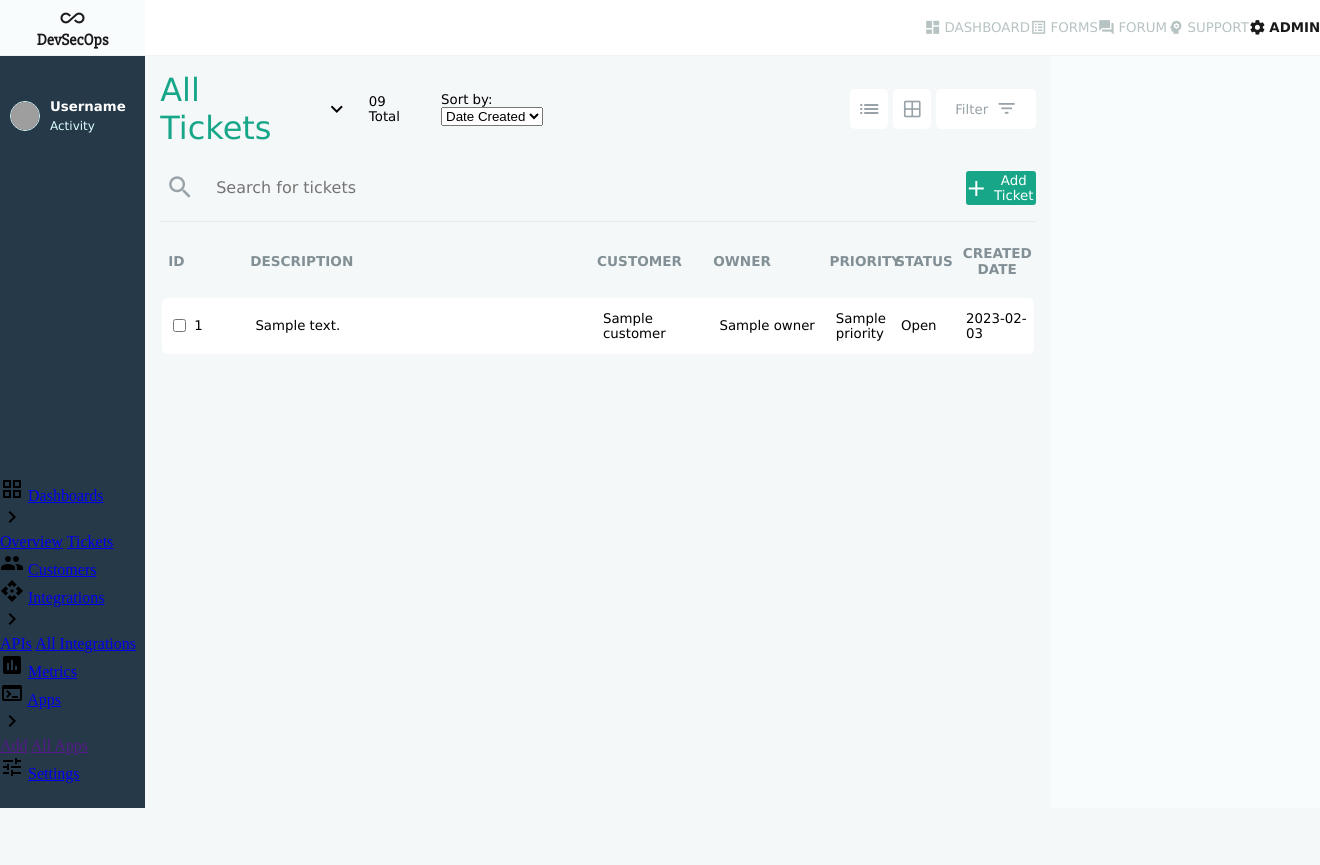
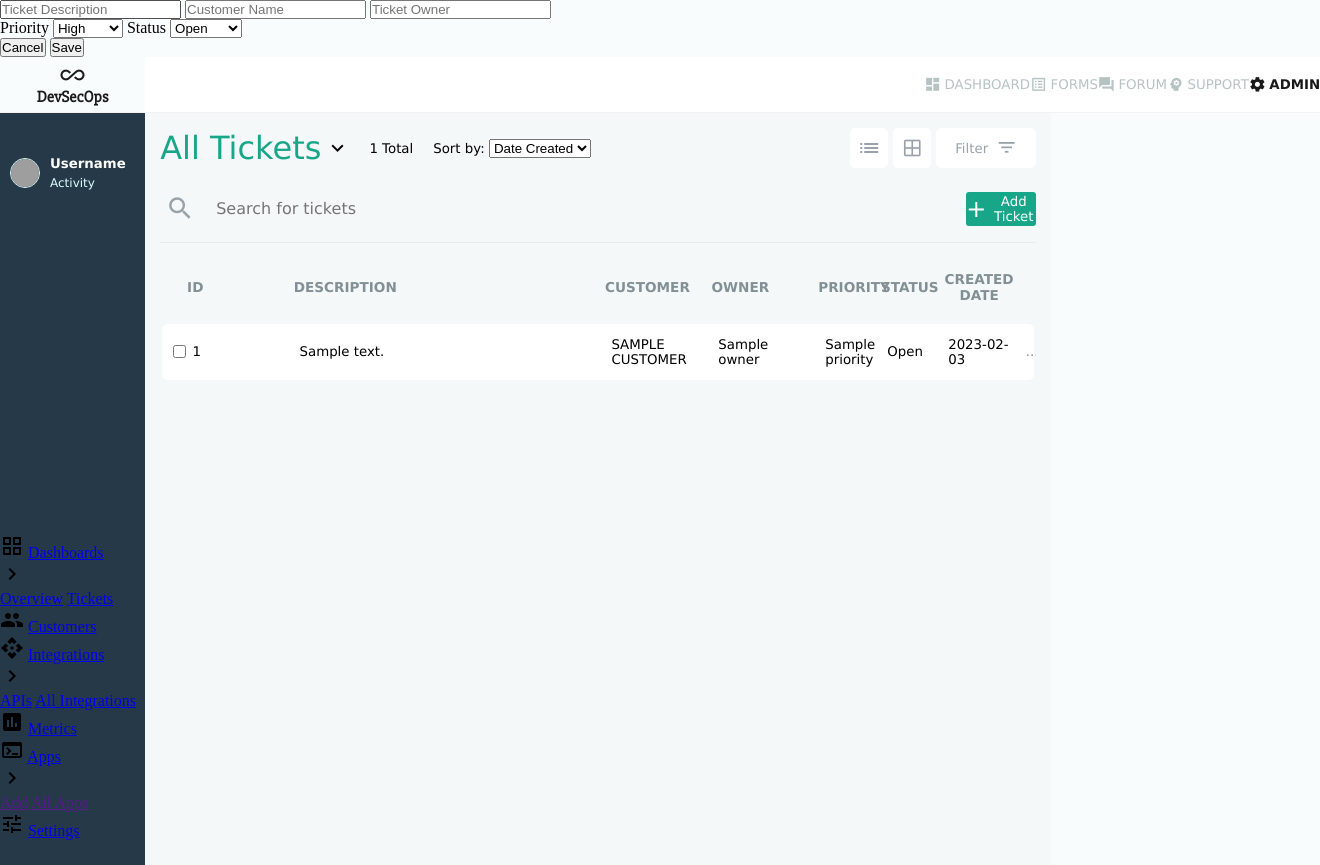
Before and after one commit to dscode-dev/cap-django, a Django app: page /portal/admin/tickets/ in a window 1320 px wide. Before the commit the page ends 808 px from the top, so only its background shows below. Run offline with Django 4.2, Linux system fonts and the light colour scheme; tables that the repository leaves empty hold one stand-in row (values such as "Sample post"); a database or web service that is not in the repository returns one stand-in record (values such as "Sample title"); data that the repository does not hold is empty; grey boxes are pictures that could not be loaded.

Commit message:
commit pages admin

```diff
--- a/devsecops_portal/base_templates/global/base.html
+++ b/devsecops_portal/base_templates/global/base.html
@@ -8,6 +8,38 @@
 </head>
 
 <body>
+    <div class="hidden" id="forms-tickets">
+        <form action="/portal/admin/tickets/add/" method="POST">
+            {% csrf_token %}
+            <!--<label for="desc">Description</label>-->
+            <input type="text" name="desc" id="desc" placeholder="Ticket Description" required>
+            <!--<label for="client">Customer</label>-->
+            <input type="text" name="client" id="client" placeholder="Customer Name" required>
+            <!--<label for="owner">Owner</label>-->
+            <input type="text" name="owner" id="owner" placeholder="Ticket Owner" required>
+            <div class="selects">
+                <label for="priority">Priority</label>
+                <select name="priority" id="priority">
+                    <option value="high">High</option>
+                    <option value="medium">Medium</option>
+                    <option value="low">Low</option>
+                </select>
+                <label for="status">Status</label>
+                <select name="status" id="status">
+                    <option value="open">Open</option>
+                    <option value="running">Running</option>
+                </select>
+            </div>
+            <!--<select type="text" name="priority" id="priority" required>-->
+            <!--<input type="text" name="status" id="status" required>-->
+
+            <div class="buttons">
+                <button id="cancel" type="button">Cancel</button>
+                <button type="submit" id="save">Save</button>
+            </div>
+        </form>
+    </div>
+
     <header class="header-container">
         {% include 'portal/segments/header/header.html' %}
     </header>
@@ -16,5 +48,27 @@
     </main>
 
     <script src="{% static 'portal/calendar/calendar.js' %}"></script>
+    <script>
+        container_forms = document.getElementById("forms-tickets")
+        btn_cancel = document.getElementById("cancel")
+        btn_cancel.addEventListener('click', events => {
+            container_forms.classList.remove("forms-input-tickets");
+            container_forms.classList.add("hidden")
+        })
+
+        btn_save = document.getElementById("save")
+        btn_save.addEventListener('click', events => {
+            alert("Valores enviados!")
+            container_forms.classList.remove("forms-input-tickets")
+            container_forms.classList.add("hidden")
+        })
+
+        btn_add_ticket = document.getElementById("add-ticket")
+        btn_add_ticket.addEventListener('click', events => {
+            container_forms.classList.remove('hidden')
+            container_forms.classList.add('forms-input-tickets')
+        })
+    </script>
 </body>
+
 </html>
--- a/devsecops_portal/portal/static/portal/segments_css/admin_pages_css/admin_tickets.css
+++ b/devsecops_portal/portal/static/portal/segments_css/admin_pages_css/admin_tickets.css
@@ -180,7 +180,23 @@
     align-items: center;
     justify-content: center;
     gap: 5px;
+
+    cursor: pointer;
+    transition: 0.3s;
 }
 .form-search-tickets button span {
     font-size: 18pt;
 }
+.form-search-tickets button:hover {
+    background-color: #0c6d5a;
+}
+.container-table-tickets {
+    width: 100%;
+    height: 83%;
+
+    overflow: auto;
+    scrollbar-width: none;
+}
+.container-table-tickets::-webkit-scrollbar {
+    display: none;
+}
--- a/devsecops_portal/portal/static/portal/segments_css/blocks/block_table_tickets.css
+++ b/devsecops_portal/portal/static/portal/segments_css/blocks/block_table_tickets.css
@@ -1,41 +1,41 @@
-.container-.container-table-tickets table-tickets {
+.content-table-tickets {
     width: 100%;
-    height: 78%;
-
-    margin-top: 10px;
-
-    overflow: scroll;
+    height: 100%;
 }
-
-.container-table-tickets table {
+.content-table-tickets table {
     width: 100%;
     height: 100%;
 }
 
-.container-table-tickets table tr {
+.content-table-tickets table tr {
     height: fit-content;
 
     display: flex;
     align-items: center;
-    gap: 5px;
+    gap: 2px;
 
     border: 1px solid transparent;
+    border-radius: 6px;
+
+    margin-top: 5px;
+    background-color: white;
 
     cursor: pointer;
     transition: 0.3s;
 }
-.container-table-tickets table tr:hover {
-    border: 1px solid #18a68a4a;
+.content-table-tickets table tr:hover {
+    background-color: #5e9f9210;
 }
-.container-table-tickets table tr:first-child {
-    cursor:default;
+.content-table-tickets table tr:first-child {
+    background-color: transparent;
+    cursor: default;
 }
-.container-table-tickets table tr:first-child:hover {
-    border: 1px solid transparent;
+.content-table-tickets table tr:first-child:hover {
+    background-color: transparent;
 }
 
-.container-table-tickets table .line-head-tickets th {
-    width: 13%;
+.content-table-tickets table .line-head-tickets th {
+    width: 12.5%;
     height: 100%;
 
     display: flex;
@@ -50,33 +50,29 @@
     color: #828F95;
 }
 
-.container-table-tickets table .line-head-tickets th:nth-child(5),
-.container-table-tickets table .line-head-tickets th:nth-child(6),
-.container-table-tickets table .line-content-tickets td:nth-child(5),
-.container-table-tickets table .line-content-tickets td:nth-child(6) {
+.content-table-tickets table .line-head-tickets th:first-child,
+.content-table-tickets table .line-head-tickets th:nth-child(9) {
+    width: 2%;
+}
+.content-table-tickets table .line-head-tickets th:nth-child(6),
+.content-table-tickets table .line-head-tickets th:nth-child(7),
+.content-table-tickets table .line-content-tickets td:nth-child(6),
+.content-table-tickets table .line-content-tickets td:nth-child(7) {
     width: 7%;
 }
 
-.container-table-tickets table .line-head-tickets th:nth-child(7),
-.container-table-tickets table .line-head-tickets th:first-child,
-.container-table-tickets table .line-content-tickets td:nth-child(7),
-.container-table-tickets table .line-content-tickets td:first-child {
+.content-table-tickets table .line-head-tickets th:nth-child(8),
+.content-table-tickets table .line-content-tickets td:nth-child(8) {
     width: 9%;
 }
 
-.container-table-tickets table .line-head-tickets th:nth-child(2),
-.container-table-tickets table .line-content-tickets td:nth-child(2) {
-    width: 40%;
+.content-table-tickets table .line-head-tickets th:nth-child(3),
+.content-table-tickets table .line-content-tickets td:nth-child(3) {
+    width: 37%;
 }
 
-.line-content-tickets {
-    margin-top: 5px;
-    background-color: white;
-    border-radius: 6px;
-}
-
-.container-table-tickets table .line-content-tickets td {
-    width: 13%;
+.content-table-tickets table .line-content-tickets td {
+    width: 12.5%;
     height: 100%;
 
     font-size: 10pt;
@@ -88,11 +84,18 @@
     padding: 12px 0 12px 10px;
 }
 
-.container-table-tickets table .line-content-tickets td:first-child {
-    gap: 8px;
+.content-table-tickets table .line-content-tickets td:first-child,
+.content-table-tickets table .line-content-tickets td:nth-child(9) {
+    width: 2%;
 }
 
-.container-table-tickets table .line-content-tickets td:nth-child(8) {
-    width: 1%;
-    padding: 0;
+.line-content-tickets td:last-child {
+    width: 100%;
+    height: 100%;
+
+    display: none;
+    align-items: center;
+    justify-content: start;
+
+    color: #828F95;
 }
--- a/devsecops_portal/portal/templates/portal/segments/admin_page/admin_tickets.html
+++ b/devsecops_portal/portal/templates/portal/segments/admin_page/admin_tickets.html
@@ -6,7 +6,7 @@
         <h1>All Tickets</h1>
         <i class="material-icons">expand_more</i>
         <div class="counter-tickets">
-                <span>09</span>
+          <span>{{ tickets|length }}</span>
           Total
         </div>
         <div class="sort-tickets">
@@ -19,12 +19,8 @@
       </section>
 
       <section class="filter-tickets">
-            <button class="btn-visualization">
-                <i class="material-icons">list</i>
-            </button>
-            <button class="btn-visualization">
-                <i class="material-icons window">window</i>
-            </button>
+        <button class="btn-visualization"><i class="material-icons">list</i></button>
+        <button class="btn-visualization"><i class="material-icons window">window</i></button>
         <button class="btn-filter">
           <span>Filter</span>
           <i class="material-icons">filter_list</i>
@@ -34,14 +30,14 @@
 
     <section class="form-search-tickets">
       <form action="#" class="container-form-tickets">
-            <button type="submit">
-                <i class="material-icons">search</i>
-            </button>
-            <input type="search" name="search-tickets" id="s-tickets" placeholder="Search for tickets">
+        <button type="submit"><i class="material-icons">search</i></button>
+        <input type="search" name="search-tickets" id="s-tickets" placeholder="Search for tickets" />
       </form>
-        <button><span>+</span> Add Ticket</button>
+      <button id="add-ticket"><span>+</span> Add Ticket</button>
     </section>
 
+    <section class="container-table-tickets">
       {% include 'portal/segments/blocks/block_table_tickets.html' %}
     </section>
+  </section>
 {% endblock %}
--- a/devsecops_portal/portal/templates/portal/segments/blocks/block_status_customer.html
+++ b/devsecops_portal/portal/templates/portal/segments/blocks/block_status_customer.html
@@ -9,7 +9,6 @@
       <th>SIEM</th>
       <th>STATUS</th>
     </tr>
-
     {% for item in customers %}
         <tr class="{% if forloop.counter|divisibleby:2 %}item-table bg-dark{% else %}item-table bg-white{% endif %}">
             <td>{{item.customer_name}}</td>
--- a/devsecops_portal/portal/templates/portal/segments/blocks/block_table_tickets.html
+++ b/devsecops_portal/portal/templates/portal/segments/blocks/block_table_tickets.html
@@ -1,27 +1,28 @@
-<section class="container-table-tickets">
+<section class="content-table-tickets">
   <table>
     <tr class="line-head-tickets">
-      <th>ID</th>
+    <th></th>
+    <th>ID</th>
     <th>DESCRIPTION</th>
     <th>CUSTOMER</th>
     <th>OWNER</th>
     <th>PRIORITY</th>
     <th>STATUS</th>
     <th>CREATED DATE</th>
+    <th></th>
   </tr>
   {% for item in tickets %}
     <tr class="line-content-tickets">
-      <td>
-        <input type="checkbox" name="aid" class="check-style" />
-        {{item.id}}
-      </td>
+      <td><input type="checkbox" name="aid" class="check-style"/></td>
+      <td>{{item.id}}</td>
       <td>{{item.description}}</td>
-      <td>{{item.customer}}</td>
+      <td>{{item.customer|upper}}</td>
       <td>{{item.owner}}</td>
       <td class="{% if item.priority == 'High' %}high-color{% elif item.priority == 'Medium'%}medium-color{% else %}low-color{% endif %}">{{item.priority}}</td>
       <td class="{% if item.status == 'Open' %}open-color{% elif item.status == 'Running'%}running-color{% else %}closed-color{% endif %}">{{item.status}}</td>
       <td>2023-02-03</td>
+      <td>...</td>
     </tr>
-    {% endfor %}
+  {% endfor %}
   </table>
 </section>
--- a/devsecops_portal/portal/urls.py
+++ b/devsecops_portal/portal/urls.py
@@ -9,5 +9,6 @@ urlpatterns = [
     path("support/", views.support, name='support'),
     path("portal/admin/", views.admin, name='admin'),
     path("portal/admin/overview/", views.adminOverview, name='admin_overview'),
-    path("portal/admin/tickets/", views.adminTickets, name='admin_tickets')
+    path("portal/admin/tickets/", views.adminTickets, name='admin_tickets'),
+    path("portal/admin/tickets/add/", views.adminTicketAdd, name='admin_tickets_add')
 ]
--- a/devsecops_portal/portal/views.py
+++ b/devsecops_portal/portal/views.py
@@ -1,33 +1,40 @@
+import json
+import requests
+from datetime import date
 from django.shortcuts import render
-import requests
-import json
+from django.http import HttpResponseRedirect
 
 def index(request):
     return render(request, 'portal/pages/dashboard.html', {"teste": 'response.text'})
+
 
 def forms(request):
     return render(request, 'portal/pages/forms.html', {
         "page": "forms"
     })
 
+
 def forum(request):
     return render(request, 'portal/pages/forum.html', {
         "page": "forum"
     })
+
 
 def support(request):
     return render(request, 'portal/pages/support.html', {
         "page": "support"
     })
 
+
 def admin(request):
     pass
 
+
 def adminOverview(request):
-    res_notes = requests.get('http://localhost:8080/api/v1/notes')
-    res_idErros = requests.get('http://localhost:8080/api/v1/errors')
-    res_customers = requests.get('http://localhost:8080/api/v1/customers')
-    res_cases = requests.get('http://localhost:8080/api/v1/cases')
+    res_notes = requests.get('http://localhost:8181/api/v1/notes')
+    res_idErros = requests.get('http://localhost:8181/api/v1/errors')
+    res_customers = requests.get('http://localhost:8181/api/v1/customers')
+    res_cases = requests.get('http://localhost:8181/api/v1/cases')
     return render(request, 'portal/segments/admin_page/admin_overview.html', {
         "notes": res_notes.json(),
         "id_errors": res_idErros.json(),
@@ -36,9 +43,34 @@ def adminOverview(request):
         "page": "admin"
     })
 
+
 def adminTickets(request):
-    res_tickets = requests.get('http://localhost:8080/api/v1/tickets/list')
+    res_tickets = requests.get('http://localhost:8181/api/v1/tickets/list')
     return render(request, 'portal/segments/admin_page/admin_tickets.html', {
         "tickets": res_tickets.json(),
         "page": "admin"
     })
+
+
+def adminTicketAdd(request):
+    try:
+        res = requests.get('http://localhost:8181/api/v1/tickets/list')
+        length_tickets = len(res.json()) +1
+    except Exception:
+        pass
+
+    payload = {
+        "id": f"#{date.today()}-{length_tickets}",
+        "description": str(request.POST.get("desc")).title(),
+        "customer": str(request.POST.get("client")).upper(),
+        "owner": str(request.POST.get("owner")).title(),
+        "priority": str(request.POST.get("priority")).title(),
+        "status": str(request.POST.get("status")).title(),
+        "create_date": f"{date.today()}"
+    }
+
+    HEADERS = {"Content-Type": "application/json"}
+    res = requests.post("http://localhost:8181/api/v1/add/tickets/list", json=payload, headers=HEADERS)
+
+    #res_tickets = requests.get('http://localhost:8181/api/v1/tickets/list')
+    return HttpResponseRedirect('/portal/admin/tickets/')
```
Also changed, not shown: devsecops_portal/portal/static/portal/main.css (+116 -0 lines). Lines whose indentation alone changed are shown as unchanged.
